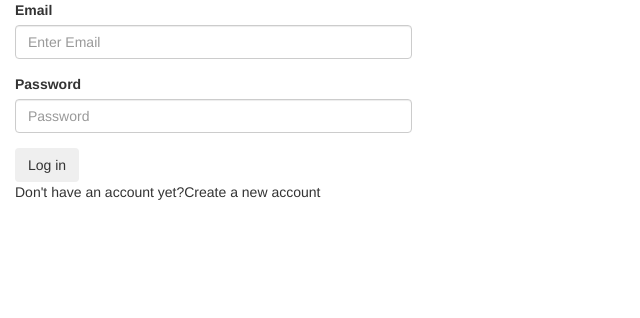
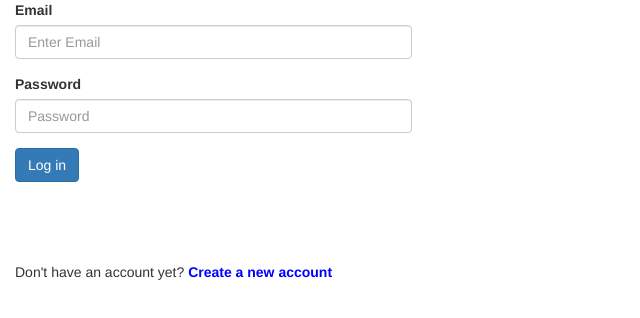
Before and after one commit to Cookieookie/simple-login, a React (Create React App) app in the folder frontend/: page /login in a window 1280 px wide. Shown: the top 318 px of the page, without its empty margins (0-640 px from the left). Built offline with nearby package versions, Linux system fonts and the light colour scheme; no server answers.

Commit message:
redirect now works for both existing account login and creating a new account

```diff
--- a/frontend/src/components/Home/Home.js
+++ b/frontend/src/components/Home/Home.js
@@ -0,0 +1,6 @@
+
+function Home(props) {
+
+}
+
+export default Home
--- /dev/null
+++ b/frontend/src/components/Login/Login.css
@@ -0,0 +1,7 @@
+.login-card {
+    min-height: 60vh;
+}
+
+.registerMessage {
+    margin-top: 10vh;
+}
--- a/frontend/src/components/Login/Login.js
+++ b/frontend/src/components/Login/Login.js
@@ -1,5 +1,6 @@
 import React, { useState } from 'react';
 import axios from 'axios';
+import './Login.css';
 import { API_BASE_URL, ACCESS_TOKEN_NAME } from '../../constants/apiConstants.js';
 import { useNavigate } from "react-router-dom";
 
@@ -47,6 +48,7 @@ function Login(props) {
             })
             .catch(function(error) {
                 console.log(error);
+                props.showError("An error occured while logging in. Please try again.");
             });
     }
 
@@ -55,7 +57,7 @@ function Login(props) {
     }
 
     const redirectToRegister = () => {
-        Navigate('/login');
+        Navigate('/register');
     }
 
     return(
@@ -87,7 +89,7 @@ function Login(props) {
                     </div>
 
                     <button type="submit"
-                            className="btn btn primary"
+                            className="btn btn-primary"
                             onClick={handleSubmitClick}>Log in
                     </button>
 
@@ -99,8 +101,10 @@ function Login(props) {
                 </div>
 
                 <div className="registerMessage">
-                    <span>Don't have an account yet?</span>
-                    <span className="loginText" onClick={() => redirectToRegister()}>Create a new account</span>
+                    <span>Don't have an account yet? </span>
+                    <span className="loginText"
+                    style={{ fontWeight: 'bold', color: 'blue'}}
+                    onClick={() => redirectToRegister()}>Create a new account</span>
                 </div>
 
             </div>
--- a/frontend/src/components/Registration/Registration.js
+++ b/frontend/src/components/Registration/Registration.js
@@ -132,8 +132,10 @@ function Registration(props) {
             </div>
 
             <div className="mt-2">
-                <span>Already have an account?</span>
-                <span className="loginText" onClick={() => redirectToLogin()}>Login here</span>
+                <span>Already have an account? </span>
+                <span className="loginText"
+                        style={{ fontWeight: 'bold', color: 'blue'}}
+                        onClick={() => redirectToLogin()}>Login here</span>
             </div>
 
         </div>
```
